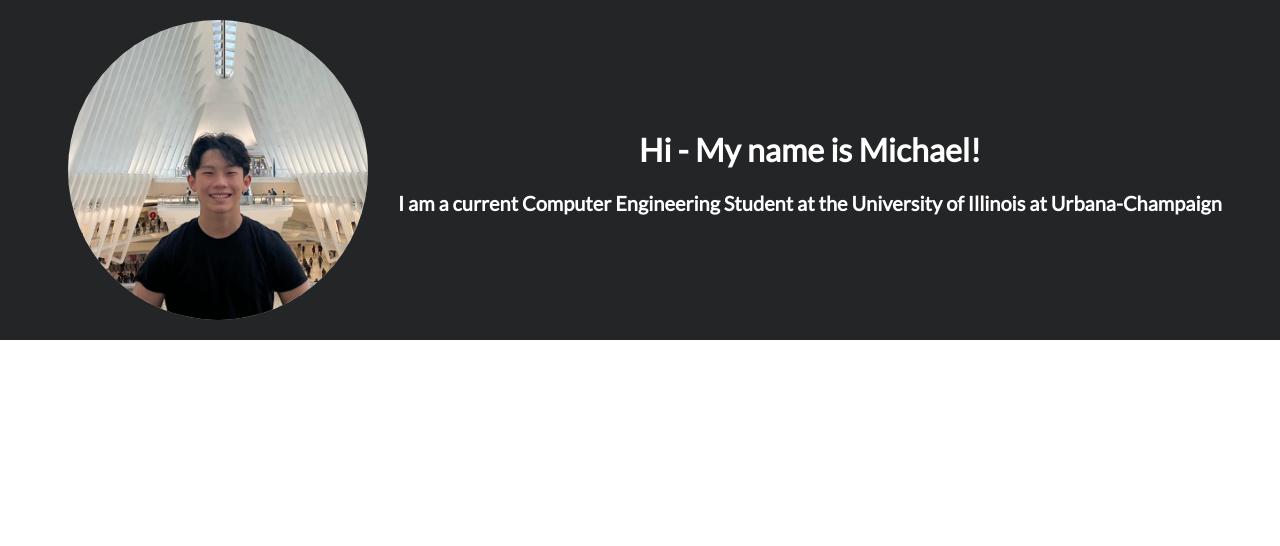
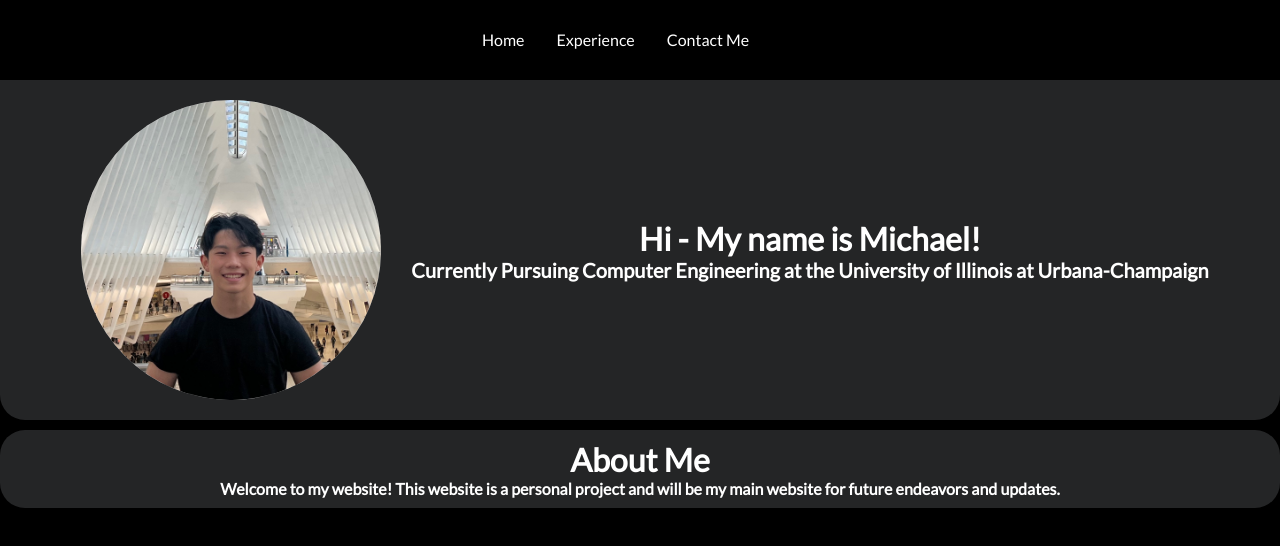
Before and after one commit to mibz21/react_personal, a React (Create React App) app: page / in a window 1280 px wide. Shown: the top 546 px of the page. Built offline with nearby package versions, Linux system fonts and the light colour scheme.

Commit message:
Animations + navbar

```diff
--- a/package.json
+++ b/package.json
@@ -9,10 +9,12 @@
     "@testing-library/jest-dom": "^5.16.5",
     "@testing-library/react": "^13.4.0",
     "@testing-library/user-event": "^13.5.0",
+    "animate.css": "^4.1.1",
     "nth-check": "^2.1.1",
     "react": "^18.2.0",
     "react-dom": "^18.2.0",
     "react-helmet": "^6.1.0",
+    "react-icons": "^4.6.0",
     "react-router-dom": "^6.4.3",
     "react-scripts": "5.0.1",
     "web-vitals": "^2.1.4"
--- a/src/App.js
+++ b/src/App.js
@@ -12,10 +12,12 @@ import Skills from "./components/Skills/Skills";
 function App() {
   return (
     <main>
-      {/* <Helmet>
-          <style>{'body { background-color: white; }'}</style>
-      </Helmet> */}
-      <NavBar/>
+      <Helmet>
+          <style>{'body { background-color: black; }'}</style>
+      </Helmet>
+      <fragment>
+        <NavBar/>
+      </fragment>
       <About />
       <Experience />
       <Skills />
--- a/src/components/About/About.css
+++ b/src/components/About/About.css
@@ -1,19 +1,26 @@
-
-.aboutContainer {
-    /* border-radius: 25px;
-    background: #73AD21;
-    padding: 20px;
-    display: flex;
-    flex-direction:row;
-    align-items: center;
-    justify-content: center;
-    background-color: #242526; */
+div + div {
+    margin-top: 10px;
+}
+.aboutContainerTop {
     display: flex;
     flex-direction: row;
     flex-wrap: wrap;
     align-items: center;
     justify-content: center;
     background-color: #242526;
+    border-bottom-left-radius: 25px;
+    border-bottom-right-radius: 25px;
+
+}
+
+.aboutContainer {
+    display: flex;
+    flex-direction: row;
+    flex-wrap: wrap;
+    align-items: center;
+    justify-content: center;
+    background-color: #242526;
+    border-radius: 25px;
 }
 .portrait{
     margin: 20px;
@@ -23,6 +30,7 @@
 
 .description
 {
+
     margin: 10px;
     align-items: center;
     text-align: center;
@@ -33,9 +41,23 @@ h1{
     font-family: 'Lato';
     color: white;
     font-size: 2rem;
+    animation: fadeIn 1s .5s backwards;
 }
 h2{
     font-family: 'Lato';
     color: white;
     font-size: 1.25rem;
+    animation: fadeIn 1s .5s backwards;
+    animation-delay: 1.5s;
 }
+h3{
+    font-family: 'Lato';
+    color: white;
+    font-size: 1rem;
+}
+
+
+@keyframes fadeIn {
+    from { opacity: 0}
+    to { opacity: 1}
+}
--- a/src/components/About/About.js
+++ b/src/components/About/About.js
@@ -3,13 +3,22 @@ import Portrait from "../../static/images/portrait.jpeg";
 import "./About.css";
 export default function About() {
   return (
+    <div className= "homeContainer">
+      <div className = "aboutContainerTop">
+        <img className = "portrait" src={Portrait} alt = "Portrait"/>
+        <div className="description">
+          <h1>Hi - My name is Michael!</h1>
+          <h2>Currently Pursuing Computer Engineering at the University of Illinois at Urbana-Champaign</h2>
+        </div>
+      </div>
     <div className = "aboutContainer">
-      <img className = "portrait" src={Portrait} alt = "Portrait"/>
-      <div className="description">
-        <h1> Hi - My name is Michael!</h1>
-        <h2>I am a current Computer Engineering Student at the University of Illinois at Urbana-Champaign</h2>
+      <div className = "description">
+        <h1>About Me</h1>
+        <h3>Welcome to my website! This website is a personal project and will be my main website for future endeavors and updates.
+        </h3>
       </div>
+    </div>
 
-    </div>
+  </div>
   );
 }
--- /dev/null
+++ b/src/components/NavBar/NavBar.css
@@ -0,0 +1,94 @@
+
+*{
+    padding: 0;
+    margin: 0;
+    box-sizing: border-box;
+    font-family: "Lato";
+}
+
+header {
+    display: flex;
+    align-items: center;
+    justify-content: space-between;
+    height: 80px;
+    padding: 0 2rem;
+    background-color: black;
+    color: white;
+}
+
+nav a{
+    margin: 0 1rem;
+    color: white;
+    text-decoration: none;
+}
+
+nav a:hover{
+    color: yellow;
+}
+
+header .nav-btn{
+    padding: 5px;
+    cursor: pointer;
+    background: transparent;
+    border: none;
+    outline: none;
+    color: white;
+    visibility: hidden;
+    opacity: 0;
+    font-size: 1.8rem;
+}
+
+header .nav-btn-fake{
+    padding: 5px;
+    cursor: pointer;
+    background: transparent;
+    border: none;
+    outline: none;
+    color: white;
+    visibility: hidden;
+    opacity: 0;
+    font-size: 1.8rem;
+    visibility: hidden;
+}
+
+header div,
+nav{
+    display: flex;
+    align-items: center;
+}
+
+@media only screen and (max-width: 1024px){
+    header .nav-btn{
+        visibility: visible;
+        opacity: 1;
+
+    }
+    header nav{
+        position: fixed;
+        top: 0;
+        left: 0;
+        height: 100%;
+        width: 100%;
+        display: flex;
+        flex-direction: column;
+        align-items: center;
+        justify-content:center;
+        gap: 1.5rem;
+        background-color: black;
+        transition: 1s;
+        transform: translateY(-100vh);
+    }
+
+    header .responsive_nav{
+        transform: none;
+    }
+
+    nav .nav-close-btn{
+        position: absolute;
+        top: 2rem;
+        right:2rem;
+    }
+    nav a{
+        font-size: 1.5rem;
+    }
+}
--- a/src/components/NavBar/NavBar.js
+++ b/src/components/NavBar/NavBar.js
@@ -1 +1,38 @@
-export default function NavBar() {}
+import * as React from "react";
+import { useRef} from "react";
+import {FaBars, FaTimes} from "react-icons/fa";
+// import { Link } from "react-router-dom";
+import "./NavBar.css";
+// import { FontAwesomeIcon } from "@fortawesome/react-fontawesome";
+// import {
+//   faGithub,
+//   faInstagram,
+//   faLinkedin
+// } from "@fortawesome/free-brands-svg-icons";
+
+import "./NavBar.css";
+
+export default function Navbar(){
+    const navRef = useRef();
+    const showNavBar = () =>{
+        navRef.current.classList.toggle("responsive_nav");
+    }
+
+    return (
+
+        <header>
+            <FaBars className = "nav-btn-fake"/>
+            <nav ref={navRef}>
+                <a href="/#">Home</a>
+                <a href="/#">Experience</a>
+                <a href="/#">Contact Me</a>
+                <button className = "nav-btn nav-close-btn" onClick={showNavBar}>
+                    <FaTimes/>
+                </button>
+            </nav>
+            <button className = "nav-btn" onClick={showNavBar}>
+                <FaBars/>
+            </button>
+        </header>
+  );
+};
```
Also changed, not shown: 1 other file (tests, documents, lock files or other folders).
